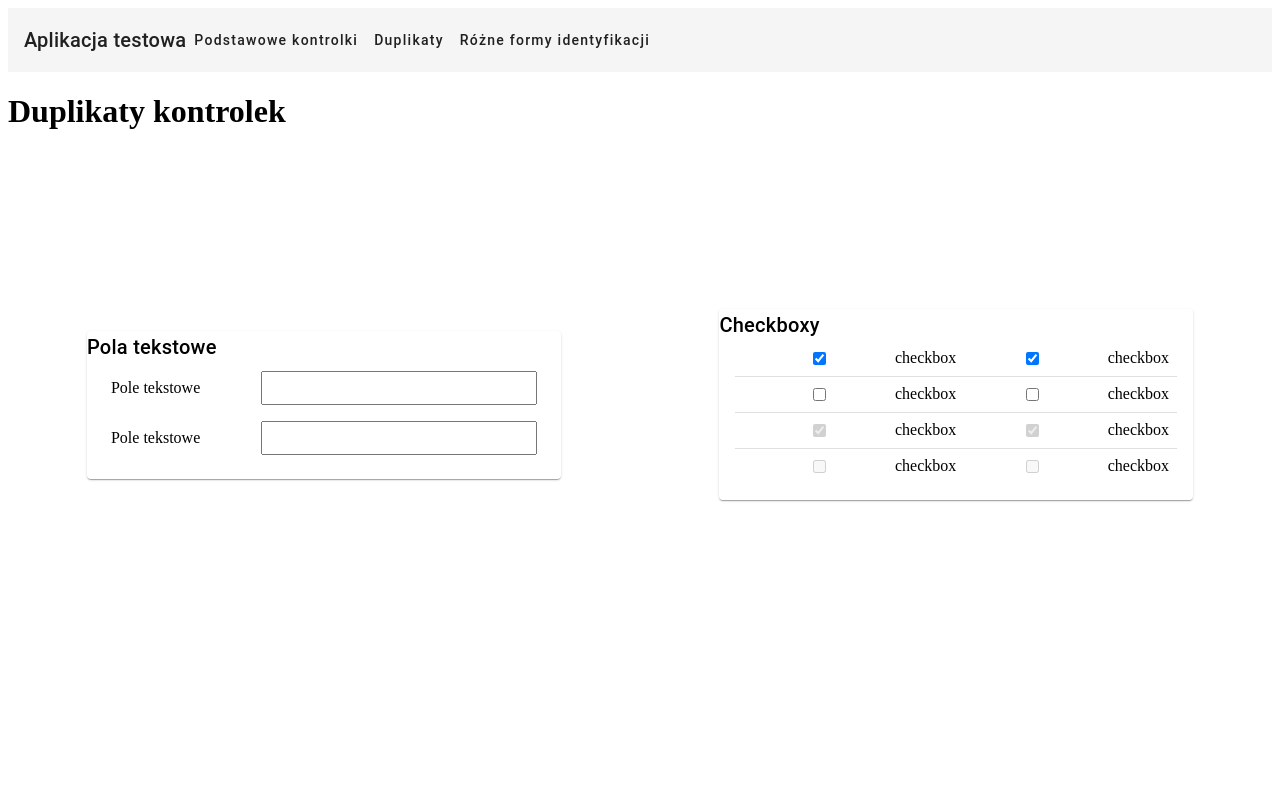
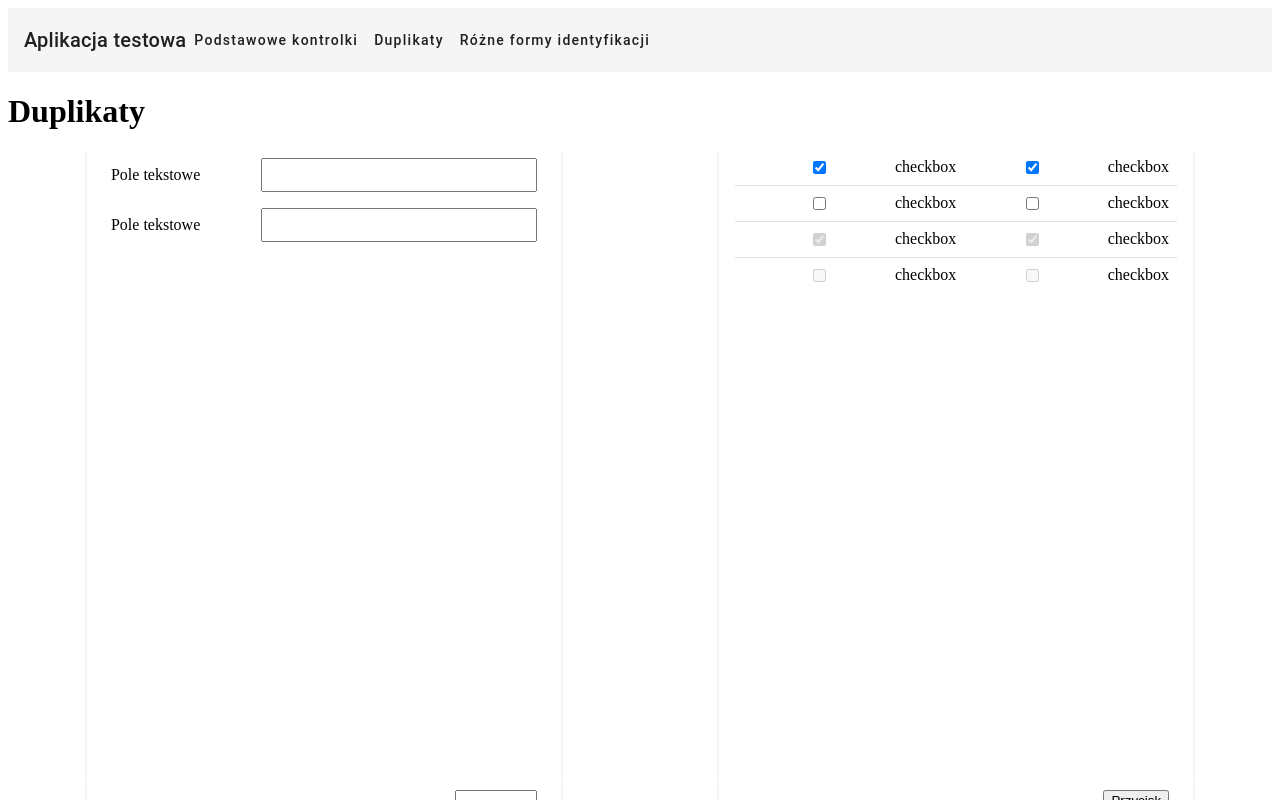
Before and after one commit to WilkWolf/aplikacjaTestowa, an Angular app: page /duplicatedControls in a window 1280 px wide. Shown: the top 800 px of the page. Built offline with nearby package versions, Linux system fonts and the light colour scheme.

Commit message:
Clean up, changed size of mat-card

```diff
--- a/src/app/duplicated-controls/duplicated-controls.component.css
+++ b/src/app/duplicated-controls/duplicated-controls.component.css
@@ -2,6 +2,7 @@
 
 mat-card{
     width: 75%;
+    height: 700px;
     /* height: fit-content; */
 }
 
@@ -18,15 +19,6 @@ mat-card{
     flex: 2;
   }
 
-
-mat-grid-list{
-    padding-bottom: 0% !important;
-}
-
-mat-grid-tile{
-    padding-top: 40% !important;
-}
-
 .imageButton{
 height: 50px;
 width: 50px;
--- a/src/app/duplicated-controls/duplicated-controls.component.html
+++ b/src/app/duplicated-controls/duplicated-controls.component.html
@@ -1,4 +1,4 @@
-<h1>Duplikaty kontrolek</h1>
+<h1>Duplikaty</h1>
 <mat-grid-list cols="2">
     <mat-grid-tile>
         <mat-card>
@@ -28,21 +28,17 @@
                 <div class="form-row">
                     <input type="checkbox" name="checkbox_on" value="off"> checkbox
                     <input type="checkbox" name="checkbox_on" value="off"> checkbox
-
                 </div>
                 <mat-divider></mat-divider>
                 <div class="form-row">
                     <input type="checkbox" name="checkbox_on" value="on" checked disabled> checkbox
                     <input type="checkbox" name="checkbox_on" value="on" checked disabled> checkbox
-
                 </div>
                 <mat-divider></mat-divider>
                 <div class="form-row">
                     <input type="checkbox" name="checkbox_on" value="off" disabled> checkbox
                     <input type="checkbox" name="checkbox_on" value="off" disabled> checkbox
-
                 </div>
-
             </mat-card-content>
         </mat-card>
     </mat-grid-tile>
@@ -51,7 +47,6 @@
         <mat-card>
             <mat-card-title>Dropdown</mat-card-title>
             <mat-card-content>
-
                 <div class="form-row">
                     <label>Zwykły dropdown</label>
                     <select name="dropdown">
@@ -70,29 +65,21 @@
                         <option value="Wartosc 3">Wartosc 3</option>
                     </select>
                 </div>
-
             </mat-card-content>
         </mat-card>
-
-
-
     </mat-grid-tile>
 
     <mat-grid-tile>
         <mat-card>
             <mat-card-title>Przyciski</mat-card-title>
             <mat-card-content>
-
                 <div class="form-row">
                     <button (click)="changeValue('zwykły przycisk 1')">Przycisk</button>
                 </div>
-
                 <div class="form-row">
                     <button (click)="changeValue('zwykły przycisk 2')">Przycisk</button>
                 </div>
-
                 <p>Przycisk "{{label}}" został wciśnięty</p>
-
                 <div class="form-row">
                     <label>Przycisk z grafika</label>
                     <button>
@@ -100,7 +87,6 @@
                             (click)="changeValue('przycisk z obrazkiem 1')" />
                     </button>
                 </div>
-
                 <div class="form-row">
                     <label>Przycisk z grafika</label>
                     <button>
@@ -108,13 +94,11 @@
                             (click)="changeValue('przycisk z obrazkiem 2')" />
                     </button>
                 </div>
-
                 <div class="form-row">
                     <label>Grafika jako przycisk</label>
                     <input type="image" inputmode="true" src="assets/test.png" alt="buttonpng" height="40px"
                         width="40px" class="imageButton" (click)="changeValue('przycisk jako obraz 1')">
                 </div>
-
                 <div class="form-row">
                     <label>Grafika jako przycisk</label>
                     <input type="image" inputmode="true" src="assets/test.png" alt="buttonpng" class="imageButton"
--- a/src/app/standard-controls/standard-controls.component.css
+++ b/src/app/standard-controls/standard-controls.component.css
@@ -2,6 +2,7 @@
 
 mat-card{
     width: 75%;
+    height: 700px;
     /* height: fit-content; */
 }
 
@@ -19,13 +20,6 @@ mat-card{
   }
 
 
-mat-grid-list{
-    padding-bottom: 0% !important;
-}
-
-mat-grid-tile{
-    padding-top: 40% !important;
-}
 
 .imageButton{
 height: 100px;
--- a/src/app/standard-controls/standard-controls.component.html
+++ b/src/app/standard-controls/standard-controls.component.html
@@ -1,4 +1,4 @@
-<h1>Kontrolki bez żadnej dodatkowej identyfikacji</h1>
+<h1>Podstawowe kontrolki</h1>
 <mat-grid-list cols="2">
     <mat-grid-tile>
         <mat-card>
@@ -29,8 +29,6 @@
                     <textarea rows="5" cols="43" name="niedostepne_wielo-liniowe_pole_tekstowe_z_wartoscia"
                         disabled>text 3</textarea>
                 </div>
-
-
             </mat-card-content>
         </mat-card>
     </mat-grid-tile>
@@ -56,13 +54,10 @@
                     <input type="checkbox" name="checkbox_wylaczony_off" value="off" disabled>
                 </div>
 
-
-
             </mat-card-content>
             <mat-card-title>Radiobutton</mat-card-title>
             <mat-card-content>
                 <label>Radiobutton bez wybranej wartości domyślnej</label>
-
                 <div>
                     <br>
                     <input type="radio" name="radio" value="radio1"> Radio 1
@@ -102,8 +97,6 @@
                             <label for="wartość 3">wartość 3</label>
                         </div>
                     </fieldset>
-
-
                 </div>
             </mat-card-content>
         </mat-card>
@@ -113,7 +106,6 @@
         <mat-card>
             <mat-card-title>Dropdown</mat-card-title>
             <mat-card-content>
-
                 <div class="form-row">
                     <label>Zwykły dropdown</label>
                     <select name="dropdown_pojedynczy">
@@ -121,9 +113,6 @@
                         <option value="Physics">Physics</option>
                     </select>
                 </div>
-
-
-
                 <div class="form-row">
                     <label>
                         Dropdown z wartościami poza widokiem
@@ -136,8 +125,6 @@
                         <option value="wartość 5">wartość 5</option>
                     </select>
                 </div>
-
-
                 <div class="form-row">
                     <label>Zwykły dropdown</label>
                     <select name="dropdown_wylacznoy" disabled>
@@ -145,8 +132,6 @@
                         <option value="Physics">Physics</option>
                     </select>
                 </div>
-
-
                 <div class="form-row">
                     <label>
                         Dropdown z jedną wartością odblokowaną poza widokiem
@@ -160,27 +145,21 @@
                 </div>
             </mat-card-content>
         </mat-card>
-
-
-
     </mat-grid-tile>
 
     <mat-grid-tile>
         <mat-card>
             <mat-card-title>Przyciski</mat-card-title>
             <mat-card-content>
-
                 <div class="form-row">
                     <label>Zwykły przycisk</label>
                     <button (click)="changeValue('zwykły 1')" name="przycisk">Przycisk</button>
                 </div>
-
                 <div class="form-row">
                     <label>Przycisk wyłączony</label>
                     <button disabled (click)="changeValue('zwykły wyłączony przycisk 1')"
                         name="przycisk_wylaczony">Przycisk wyłączony</button>
                 </div>
-
                 <div class="form-row">
                     <label>Przycisk z grafika</label>
                     <button name="przycisk_z_obrazkiem_wewnatrz">
@@ -188,13 +167,11 @@
                             (click)="changeValue('przycisk z obrazkiem 1')" />
                     </button>
                 </div>
-
                 <div class="form-row">
                     <label>Grafika jako przycisk</label>
                     <input type="image" inputmode="true" src="assets/test.png" alt="buttonpng" class="imageButton"
                         (click)="changeValue('przycisk jako obrazek 1')" name="przycisk_jako_obrazek">
                 </div>
-
                 <p id="tekst">Przycisk: "{{label}}" został kliknięty!</p>
             </mat-card-content>
         </mat-card>
```
